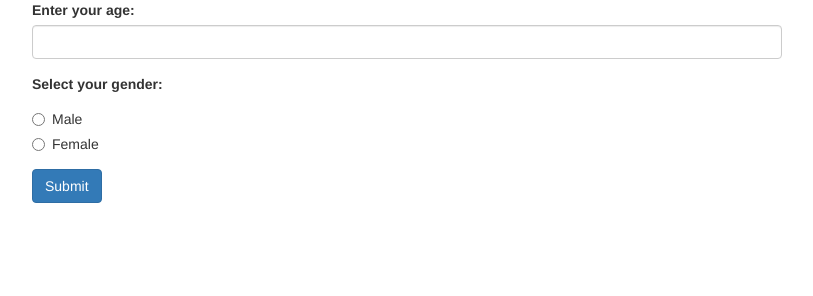
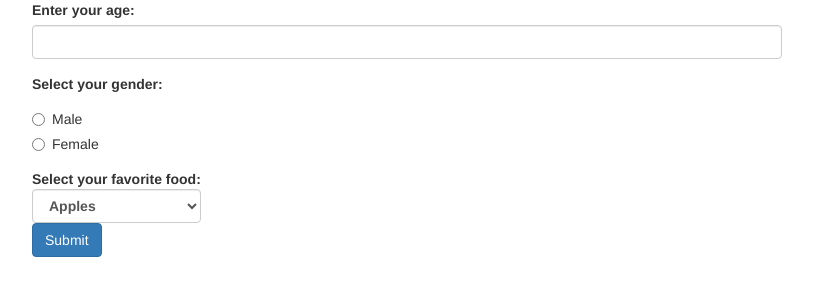
Before and after one commit to IanBaum/celebrity, a plain HTML site: page index.html in a window 1280 px wide. Shown: the whole page, without its empty margins (38-851 px from the left). Drawn offline with Linux system fonts and the light colour scheme.

Commit message:
add options for favorite food

```diff
--- a/index.html
+++ b/index.html
@@ -34,6 +34,14 @@
                 </label>
               </div>
             </div>
+            <label for="userFood">Select your favorite food:
+            <select class="form-control" id="userFood">
+              <option>Apples</option>
+              <option>Bananas</option>
+              <option>Lasagna</option>
+              <option>Tortellini</option>
+              <option>Watermelon</option>
+            </select>
 
 
             <button class="btn btn-primary" type="submit">Submit</button>
--- a/js/scripts.js
+++ b/js/scripts.js
@@ -3,7 +3,6 @@ $(document).ready(function(){
     event.preventDefault();
   var age = parseInt($("#userAge").val());
   var gender = $("input:radio[name=gender]:checked").val();
-  console.log(gender);
 
   });
 
```
Also changed, not shown: img/audrey.jpg (added), img/bob.jpg (added), img/leo.jpg (added), img/will.jpg (added), 1 other file.
